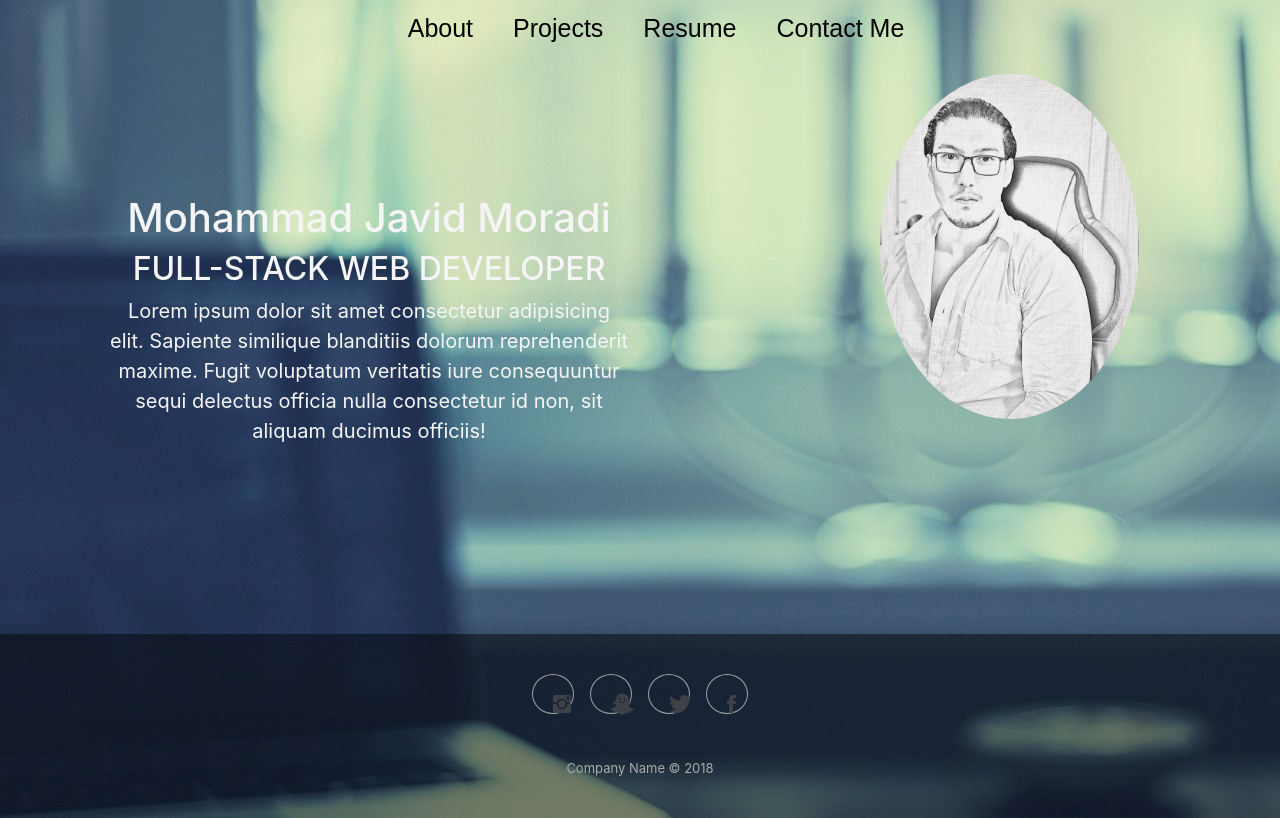
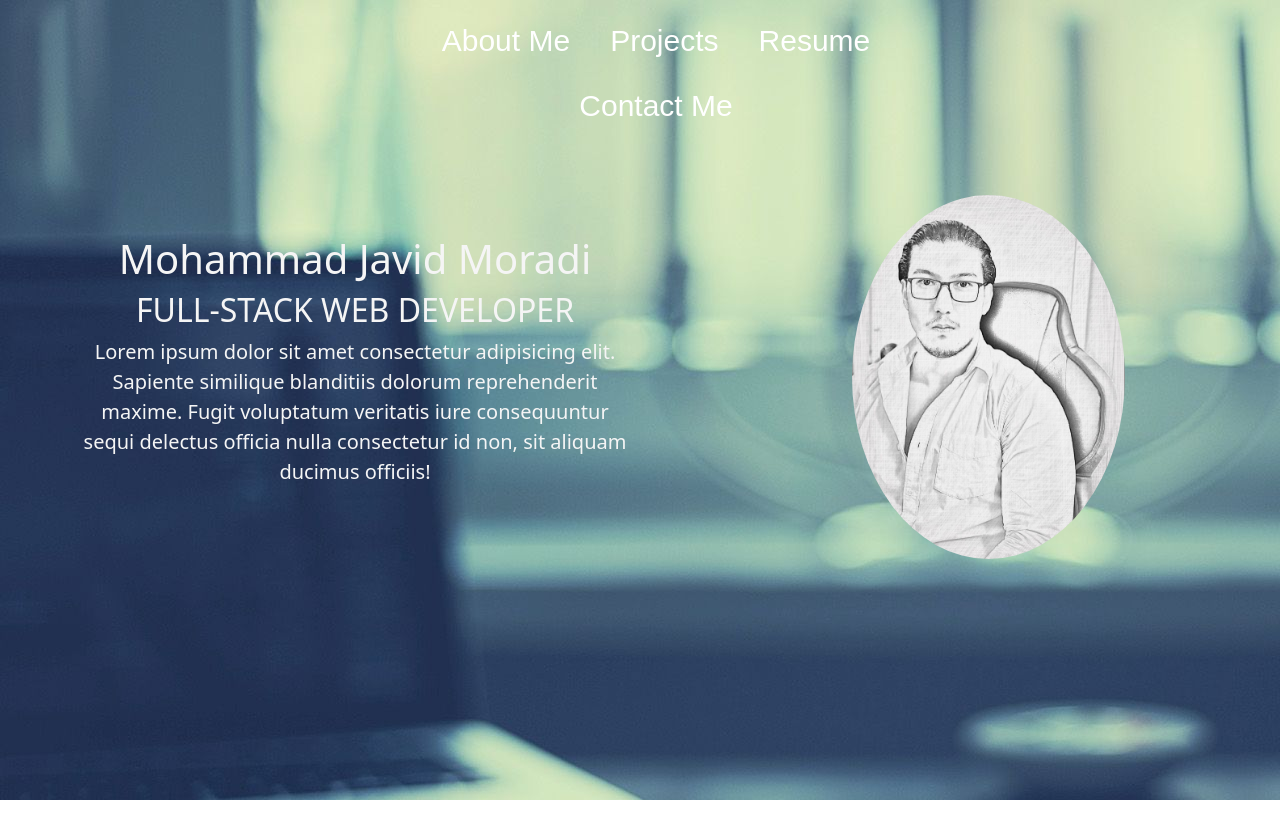
Before and after one commit to moradi1412/R-Portfolio, a React (Create React App) app: page /#/about in a window 1280 px wide. Built offline with nearby package versions, Linux system fonts and the light colour scheme.

Commit message:
added the project sample with two project

```diff
--- a/package.json
+++ b/package.json
@@ -10,7 +10,9 @@
     "react": "^17.0.2",
     "react-bootstrap": "^2.0.2",
     "react-dom": "^17.0.2",
+    "react-router-dom": "^5.2.0",
     "react-scripts": "4.0.3",
+    "styled-components": "^5.3.3",
     "web-vitals": "^1.1.2"
   },
   "scripts": {
--- a/src/App.js
+++ b/src/App.js
@@ -1,21 +1,15 @@
-import Nav from './components/Nav';
-import About from './components/About';
+import React from 'react';
+import Header from './components/Header';
 import Footer from './components/Footer';
-import background from '../src/assets/img/background.jpg';
-
 import './App.css';
+import 'bootstrap/dist/css/bootstrap.min.css';
 
 
 function App() {
   return (
-    <div  styles={{ backgroundImage:`url(${background})` }}>
-      <Nav />
-      <div className="content">
-      <About />
-      </div>
-
-      <Footer />
-
+    <div>
+      <Header />
+      {/* <Footer/> */}
     </div>
   );
 }
--- a/src/components/Footer/index.js
+++ b/src/components/Footer/index.js
@@ -6,9 +6,10 @@ function Footer() {
     <div class="footer-basic">
         <footer>
             <div class="social">
+                <a href="#"><i class="icon ion-social-linkedin"></i></a>
                 <a href="#"><i class="icon ion-social-instagram"></i></a>
                 <a href="#"><i class="icon ion-social-snapchat"></i></a>
-                <a href="#"><i class="icon ion-social-twitter"></i></a>
+                <a href="#"><i class="icon ion-social-github"></i></a>
                 <a href="#"><i class="icon ion-social-facebook"></i></a>
             </div>
             <p class="copyright">Company Name © 2018</p>
--- /dev/null
+++ b/src/components/Header/index.js
@@ -0,0 +1,30 @@
+import React, { Component } from "react";
+import { Route, Redirect, HashRouter } from "react-router-dom";
+import NavItem from "../Nav";
+import About from "../About";
+import Projects from '../Projects';
+// import Contact from '../../components/Contact';
+// import Resume from '../../components/Resume';
+
+
+class Header extends Component {
+  render() {
+    return (
+      <HashRouter>
+        <header>
+          <NavItem />
+        </header>
+
+        <div className="content">
+          <Route exact path="/" render={() => <Redirect to="/about" />} />
+          <Route path="/about" component={About} />
+          <Route path="/projects" component={Projects} />
+          <Route path="/contact" component={About}/>
+          <Route path="/resume" component={About}/>
+        </div>
+      </HashRouter>
+    );
+  }
+}
+
+export default Header;
--- a/src/components/Nav/index.js
+++ b/src/components/Nav/index.js
@@ -1,27 +1,36 @@
-import React from 'react';
+import React from "react";
+import { Navbar } from "react-bootstrap";
+import {NavLink} from "react-router-dom";
 
-function Nav() {
-
+function NavItem (props) {
   return (
-    <header>
-        <nav>
+    <div>
+      <Navbar>
         <ul>
           <li>
-                    <a href="#about">About</a>
+            <NavLink className="link" to="/about">
+              <div className="nav-item" >About Me</div>
+            </NavLink>
           </li>
           <li>
-                    <a href="#projects">Projects</a>
+            <NavLink className="link"  to="/projects">
+              <div  className="nav-item">Projects</div>
+            </NavLink>
           </li>
           <li>
-                    <a href="#Resume">Resume</a>
+            <NavLink className="link" to="/resume">
+              <div  className="nav-item">Resume</div>
+            </NavLink>
           </li>
           <li>
-                    <a href="#contact">Contact Me</a>
+            <NavLink className="link" to="/contact">
+              <div className="nav-item">Contact Me</div>
+            </NavLink>
           </li>
         </ul>
-        </nav>
-    </header>
+      </Navbar>
+    </div>
   );
 }
 
-export default Nav;
+export default NavItem;
--- /dev/null
+++ b/src/components/Projects/index.js
@@ -0,0 +1,25 @@
+import React from "react";
+import ProjectCards from "./projectCard";
+import project from '../../project.json'
+
+
+function Wrapper(props) {
+  return <div className="wrapper">{props.children}</div>;
+}
+
+
+function Projects() {
+    return (
+      <section className="container">
+
+
+          <Wrapper id="card-data">
+            {project.map((project) => (
+              <ProjectCards key={project.id} image={project.image} name={project.name} github={project.github} deploy={project.deploy} topics={project.topics}/>
+            ))}
+          </Wrapper>
+        </section>
+    )
+  }
+
+  export default Projects;
--- /dev/null
+++ b/src/components/Projects/projectCard/index.js
@@ -0,0 +1,27 @@
+import React from 'react';
+
+function ProjectCards(props) {
+    return (
+        <div className="card">
+            <div className="row">
+                <div className="col img-container">
+                        <img alt={props.name} src={props.image} />
+                </div>
+                <div className="col">
+                        <p className="card-title">{props.name}</p>
+                        <p class="topics">
+                            {props.topics}
+                        </p>
+                        <p class="links">
+                            <a href={props.github}><i className="icon ion-social-github"></i></a>
+                            <a href={props.deploy}> {props.deploy} </a>
+                        </p>
+
+                </div>
+            </div>
+
+        </div>
+    );
+}
+
+export default ProjectCards;
--- a/src/index.css
+++ b/src/index.css
@@ -13,12 +13,14 @@ code {
     monospace;
 }
 
-header nav {
+.navbar {
   padding: 10px 350px;
   flex-wrap: wrap;
   font-family: "Montserrat", sans-serif;
   align-items: center;
   align-self: center;
+  list-style: none;
+  margin-bottom: 1vh;
 }
 
 ul {
@@ -26,16 +28,24 @@ ul {
   font-size: 25px;
   display: flex;
   flex-wrap: wrap;
+}
+
+li {
   list-style: none;
 }
 
-a {
+.nav-item {
   text-decoration: none;
   padding : 10px 20px;
-  color: black;
+  color:white;
+  font-size: 30px;
+  list-style: none;
+}
+.link {
+  text-decoration: none;
 }
 
-a:hover {
+.nav-item:hover {
   color:  tan;
   list-style: none;
   text-decoration: none;
@@ -50,13 +60,48 @@ a:hover {
   margin-top: 10vh;
   width: 80%;
 }
+.container {
+  padding: 25px;
+}
 
+.card {
+  margin-bottom: 30px;
+  flex-direction: row;
+  padding: 5px;
+  display: flex;
+  flex-wrap: wrap;
+  display: flex;
+  height: 25%;
+  border-radius: 35px;
+}
 
+.card img {
+  padding: 10px;
+  display: flex;
+  width: 100%;
+  height: 100%;
+  justify-content: center;
+  border: 1px solid #ddd;
+  border-radius: 35px;
+}
 
+.card-data{
+  display: flex;
+  flex-wrap: wrap;
+}
+
+.card-title {
+  font-size: 25px;
+}
+
+.links {
+  margin-left: 10px;
+  font-size: 25px;
+}
 
 .footer-basic {
   padding:40px 0;
-  color:#4b4c4d;
+  color:#bbbbbb;
   position: relative;
   background-color: rgba(0, 0, 0, 0.472);
 }
--- /dev/null
+++ b/src/project.json
@@ -0,0 +1,18 @@
+[
+    {
+        "id": 1,
+        "name": "Quiz Challenge",
+        "image": "https://github.com/moradi1412/0007-Quiz-Challenge/blob/main/assets/img/screentshot.JPG?raw=true",
+        "github": "https://github.com/moradi1412/0007-Quiz-Challenge",
+        "deploy": "https://moradi1412.github.io/0007-Quiz-Challenge/",
+        "topics": "This project is provide user to start a quiz challenge related to javascript questions, offers mulitiply questions. The program also has timer that will substract 10seconds on every incorrect answers."
+    },
+    {
+        "id": 2,
+        "name": "Social Network API",
+        "image": "https://github.com/moradi1412/Alfie-Social-Network-API/blob/main/Screenshots-requirement/18-nosql-homework-demo-01.gif?raw=true",
+        "github": "https://github.com/moradi1412/Alfie-Social-Network-API",
+        "deploy": "https://moradi1412.github.io/Alfie-Social-Network-API/",
+        "topics": "API for a social network web with features to add user, delete, update. And within the user, users can have thoughts, and people can post reaction to the thought."
+    }
+]
```
Also changed, not shown: 1 other file (tests, documents, lock files or other folders). Lines whose indentation alone changed are shown as unchanged.
